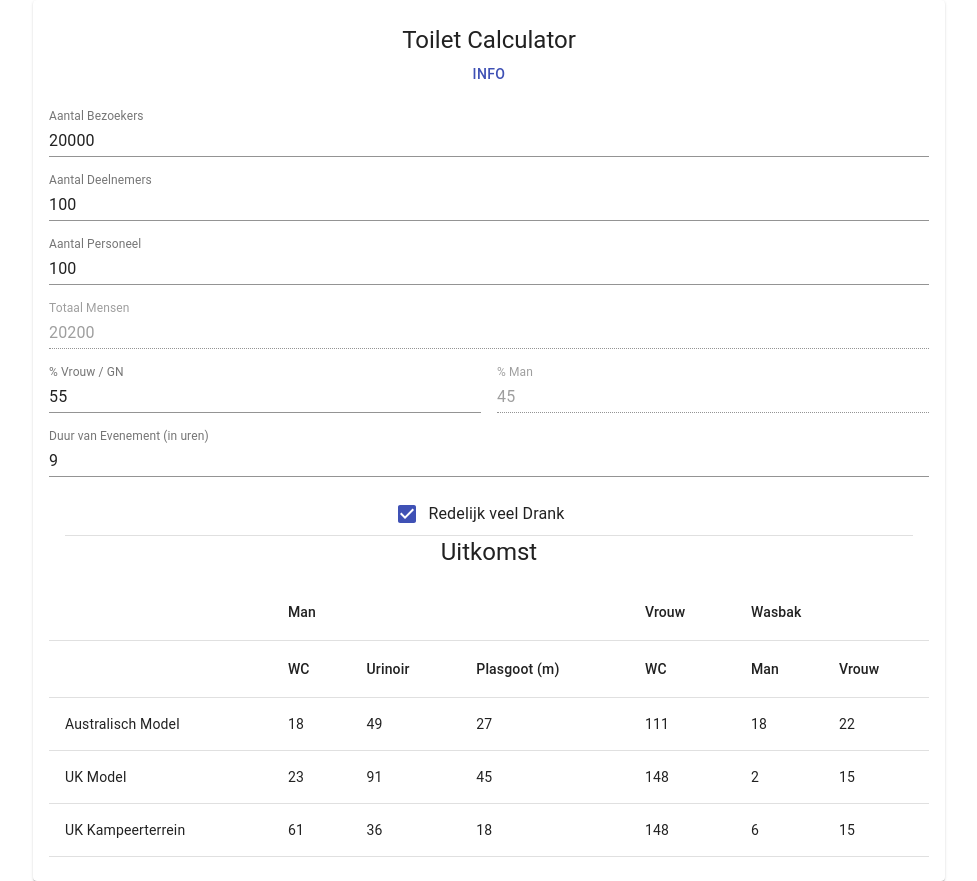
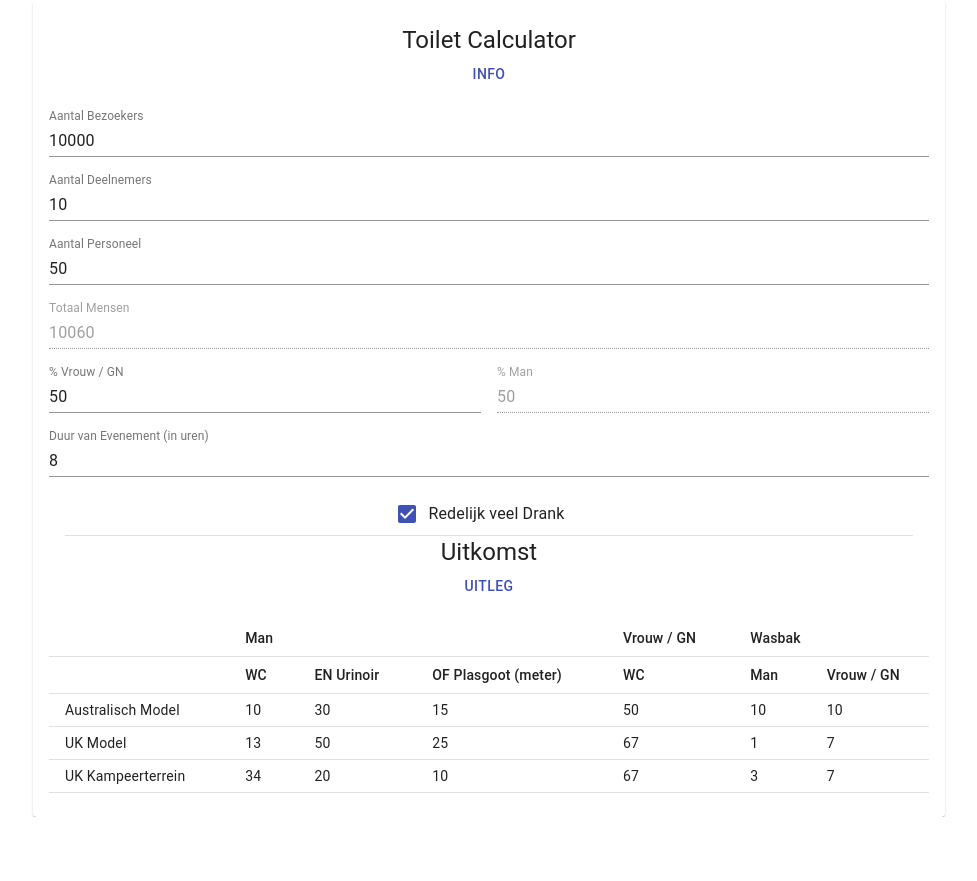
Before and after one commit to De-Regelaar/ERC, a React (Create React App) app: page / in a window 1280 px wide. Shown: the whole page, without its empty margins (151-1128 px from the left). After the commit the page ends 817 px from the top, so only its background shows below. Built offline with nearby package versions, Linux system fonts and the light colour scheme.

Commit message:
added uitleg; table small; correction Aus model

```diff
--- a/src/Calculator.js
+++ b/src/Calculator.js
@@ -10,11 +10,11 @@ class Calculator extends React.Component
 		super(props);
 
 		this.state = {
-			visitors: 20000,
-			participants: 100,
-			personnel: 100,
-			female: 55,
-			duration: 9,
+			visitors: 10000,
+			participants: 10,
+			personnel: 50,
+			female: 50,
+			duration: 8,
 			alcohol: true
 		};
 
@@ -27,9 +27,13 @@ class Calculator extends React.Component
 
 	infoButtonClicked (event)
 	{
-		alert("Alles wat je wil weten!");
+		alert("Bezoekers zijn personen die op het evenement komen; Deelnemers doen actief mee (zoals bij een obsticle run); Personeel zijn alle personen die werken op het evenement (inclusief vrijwilligers); Vrouwen en gender neutrale toiletten worden gelijkgesteld. Gebruik je dus alleen genderneutrale toiletten dan kan je hier 100% invullen.");
 	}
 
+infoButtonClicked2 (event)
+	{
+		alert("Bij mannen moet het aantal WC plus het aantal uninoirs beschikbaar zijn. De urinoirs kunnen worden vervangen door plasgooten, hieronder in meters plasgoot uitgedrukt.");
+	}
 	handlePeopleChange (event)
 	{
 		if (!isNaN(parseInt(event.target.value)))
@@ -97,7 +101,7 @@ class Calculator extends React.Component
 		let australia = {
 			name: "Australisch Model",
 			men_wc: Math.round((male / 500) * aus_modifier),
-			men_urinoir: Math.round((((male / 500) * 3) * ((100 -this.state.female) * 0.02)) * aus_modifier),
+			men_urinoir: Math.round(((male / 500) * 3) * aus_modifier),
 			men_plasgoot: Math.round(((male / 500) * 1.5) * aus_modifier),
 			women_wc: Math.round((female / 100) * aus_modifier),
 			men_wasbak: Math.round((male / 500) * aus_modifier),
@@ -218,6 +222,8 @@ class Calculator extends React.Component
 	      <Grid container spacing={2}>
 	      	<Grid item xs={12}>
 	      		<Typography variant="h5">Uitkomst</Typography>
+
+	      		<Button color="primary" onClick={this.infoButtonClicked2}>uitleg</Button>
 	      	</Grid>
 	      	<Grid item xs={12}>
 	      		<Result rows={[australia, uk, uk_campsite]} />
--- a/src/Result.js
+++ b/src/Result.js
@@ -1,28 +1,36 @@
 import React from 'react';
 
-import {Table, TableBody, TableCell, TableHead, TableRow } from '@material-ui/core';
+import Table from '@material-ui/core/Table';
+import TableBody from '@material-ui/core/TableBody';
+import TableCell from '@material-ui/core/TableCell';
+import TableHead from '@material-ui/core/TableHead';
+import TableRow from '@material-ui/core/TableRow';
+
+
+
 
 class Result extends React.Component
 {
 	render ()
 	{
 		return (
-			<Table>
+
+        <Table size="small">
         <TableHead>
         	<TableRow>
         		<TableCell />
         		<TableCell colspan={3}>Man</TableCell>
-        		<TableCell colspan={1}>Vrouw</TableCell>
+        		<TableCell colspan={1}>Vrouw / GN</TableCell>
         		<TableCell colspan={2}>Wasbak</TableCell>
         	</TableRow>
           <TableRow>
             <TableCell />
             <TableCell >WC</TableCell>
-            <TableCell >Urinoir</TableCell>
-            <TableCell >Plasgoot (m)</TableCell>
+            <TableCell >EN Urinoir</TableCell>
+            <TableCell >OF Plasgoot (meter)</TableCell>
             <TableCell >WC</TableCell>
             <TableCell >Man</TableCell>
-            <TableCell >Vrouw</TableCell>
+            <TableCell >Vrouw / GN</TableCell>
           </TableRow>
         </TableHead>
         <TableBody>
@@ -39,6 +47,7 @@ class Result extends React.Component
           ))}
         </TableBody>
       </Table>
+
     )
   }
 }
```
